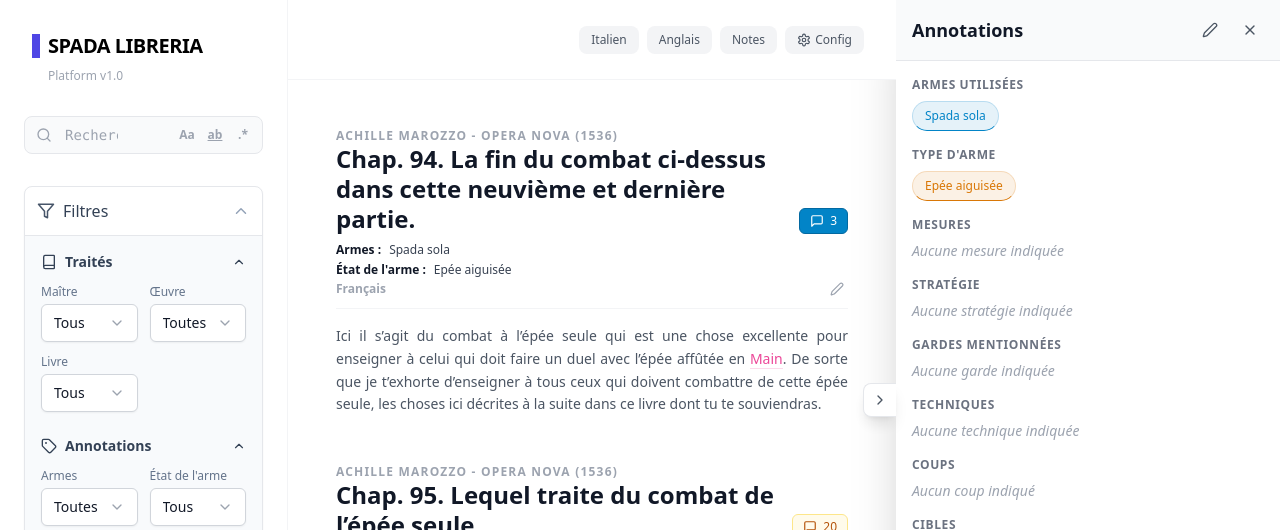
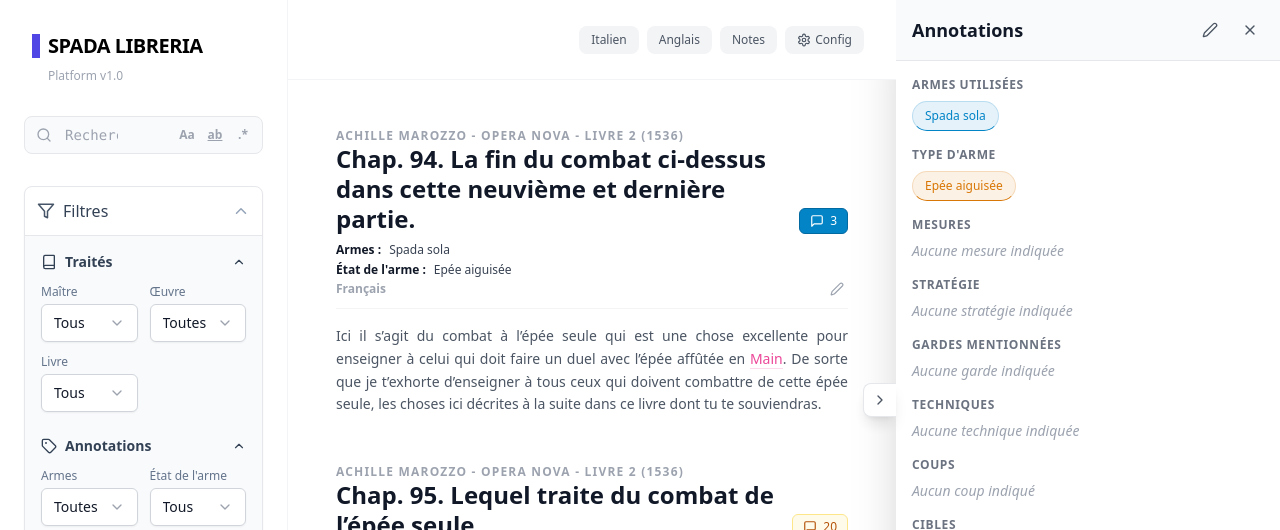
Before and after one commit to Manuel-Fostier/spadaLibreria, a Next.js app: page / in a window 1280 px wide. Shown: the top 530 px of the page. Built offline with nearby package versions, Linux system fonts and the light colour scheme.

Commit message:
Update book reference format in section metadata display

```diff
--- a/src/components/BolognesePlatform.tsx
+++ b/src/components/BolognesePlatform.tsx
@@ -463,7 +463,7 @@ export default function BolognesePlatform({ glossaryData, treatiseData }: Bologn
                   <div className="flex flex-col md:flex-row md:items-end justify-between pb-2 gap-4">
                     <div className="flex-1">
                       <span className="text-xs font-bold text-gray-400 uppercase tracking-widest block">
-                        {section.metadata.master} - {section.metadata.work} ({section.metadata.year})
+                        {section.metadata.master} - {section.metadata.work} - Livre {section.metadata.book} ({section.metadata.year})
                       </span>
                       <h2 className="text-2xl font-bold text-gray-900 leading-tight">{section.title}</h2>
                     </div>
```
